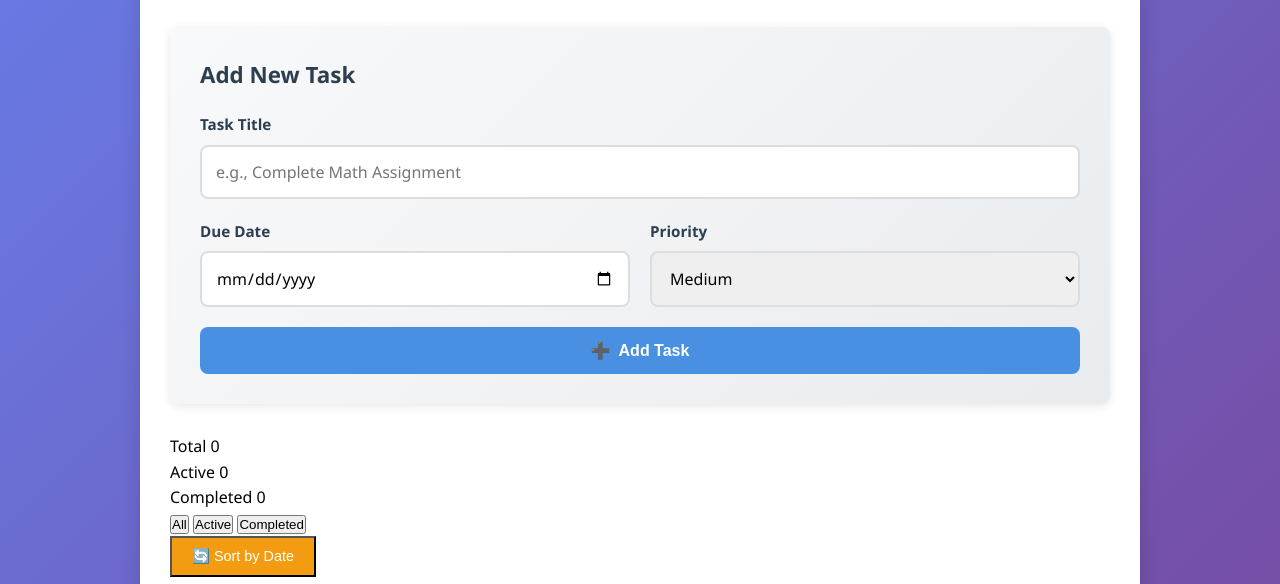
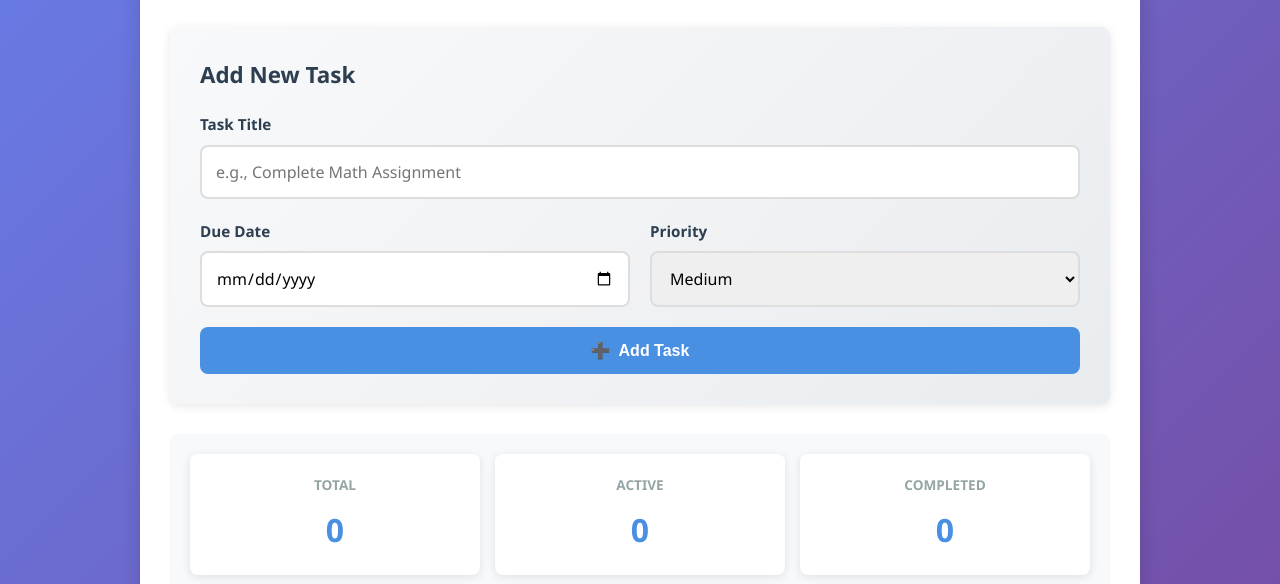
Before and after one commit to ichanmsngkyy/student_task_tracker, a plain HTML site: page index.html in a window 1280 px wide. Shown: the part 203-787 px from the top of the page. Drawn offline with Linux system fonts and the light colour scheme; a script that the page names is missing.

Commit message:
style: Design statistics and filter controls

```diff
--- a/styles.css
+++ b/styles.css
@@ -171,3 +171,85 @@ main {
   background: #e67e22;
   transform: translateY(-2px);
 }
+
+/* ========================================
+   CONTROLS SECTION
+   ======================================== */
+.controls-section {
+    margin-bottom: 30px;
+    padding: 20px;
+    background: #f8f9fa;
+    border-radius: var(--radius);
+}
+
+.stats {
+    display: grid;
+    grid-template-columns: repeat(3, 1fr);
+    gap: 15px;
+    margin-bottom: 20px;
+}
+
+.stat-card {
+    background: white;
+    padding: 20px;
+    border-radius: var(--radius);
+    text-align: center;
+    box-shadow: var(--shadow);
+    transition: var(--transition);
+}
+
+.stat-card:hover {
+    transform: translateY(-3px);
+    box-shadow: var(--shadow-lg);
+}
+
+.stat-label {
+    display: block;
+    font-size: 0.85rem;
+    color: var(--gray);
+    font-weight: 600;
+    text-transform: uppercase;
+    margin-bottom: 8px;
+}
+
+.stat-value {
+    display: block;
+    font-size: 2rem;
+    font-weight: 700;
+    color: var(--primary);
+}
+
+.controls {
+    display: flex;
+    justify-content: space-between;
+    align-items: center;
+    gap: 15px;
+    flex-wrap: wrap;
+}
+
+.filters {
+    display: flex;
+    gap: 10px;
+}
+
+.filter-btn {
+    padding: 10px 20px;
+    border: 2px solid var(--primary);
+    background: white;
+    color: var(--primary);
+    border-radius: var(--radius);
+    cursor: pointer;
+    transition: var(--transition);
+    font-weight: 600;
+    font-size: 0.9rem;
+}
+
+.filter-btn.active {
+    background: var(--primary);
+    color: white;
+}
+
+.filter-btn:hover {
+    transform: translateY(-2px);
+    box-shadow: var(--shadow);
+}
```
